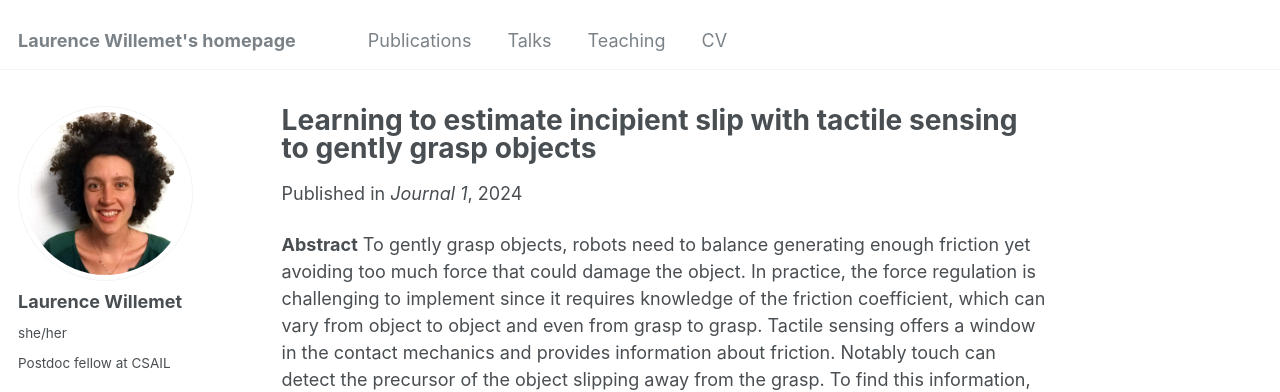
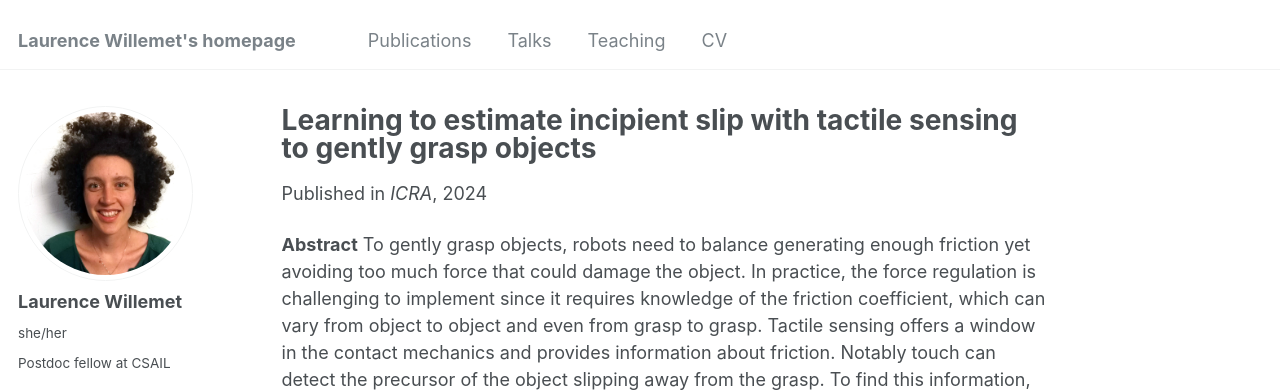
Before and after one commit to lwillemet/lwillemet.github.io, a Jekyll site: the page built from _publications/2024-Robotic_gripper.md, in a window 1280 px wide and 900 px high. Shown: the top 392 px of the window. Built offline with Jekyll 4.4.1, drawn with Linux system fonts in a browser that asks for light colours; some web fonts are replaced.

Commit message:
Update 2024-Robotic_gripper.md

```diff
--- a/_publications/2024-Robotic_gripper.md
+++ b/_publications/2024-Robotic_gripper.md
@@ -5,7 +5,7 @@ category: conferences
 permalink: /publication/2010-10-01-paper-title-number-2
 excerpt: 'This paper is about a new algorithm to control delicate robotic gripper based on the safety margin.'
 date: 2024-05-07
-venue: 'Journal 1'
+venue: 'ICRA'
 slidesurl: #'http://academicpages.github.io/files/slides2.pdf'
 paperurl: 'https://drive.google.com/file/d/1yJgend6CE8i2glRA4FMG3KdEnQLtNe5L/view'
 citation: #'Your Name, You. (2010). &quot;Paper Title Number 2.&quot; <i>Journal 1</i>. 1(2).'
```
